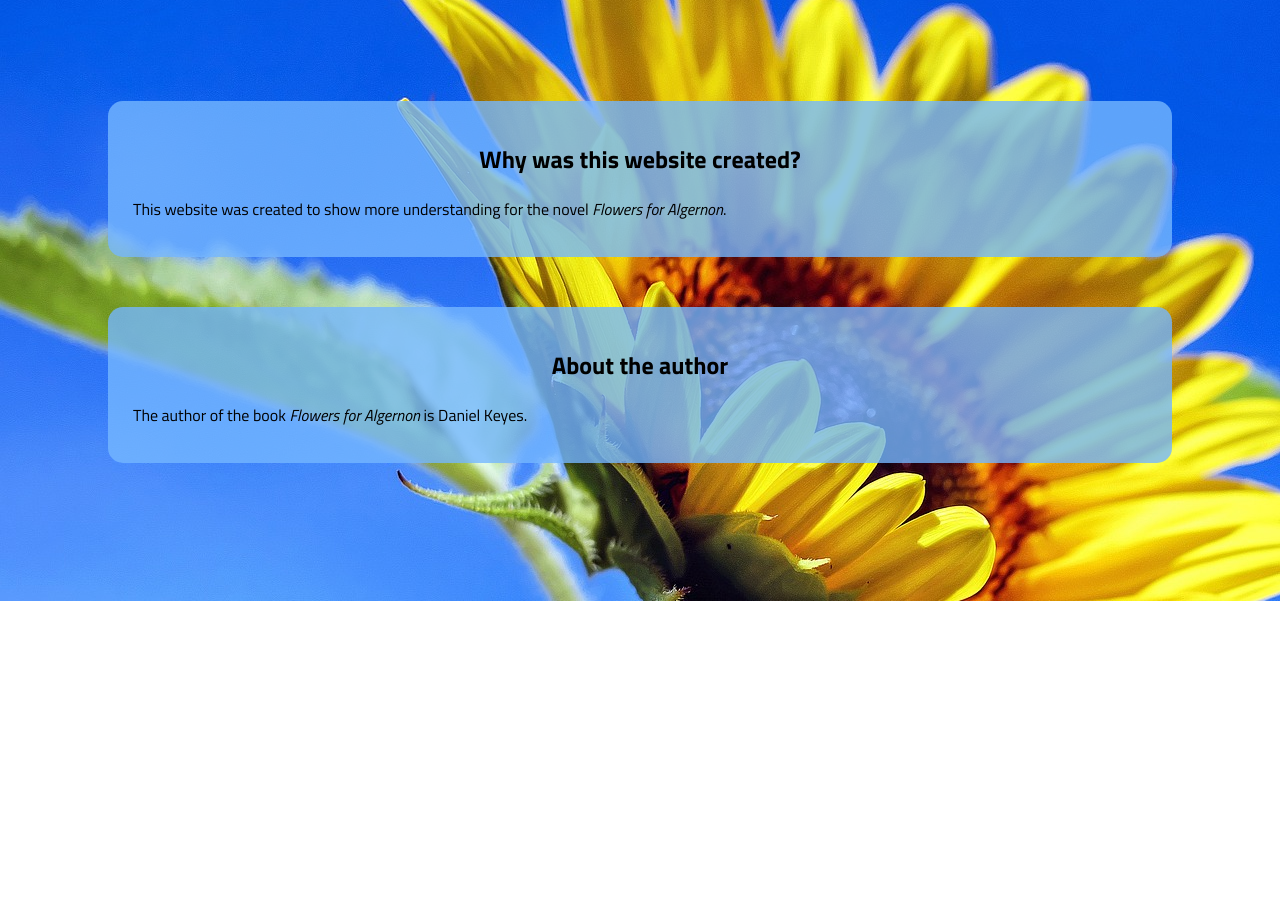
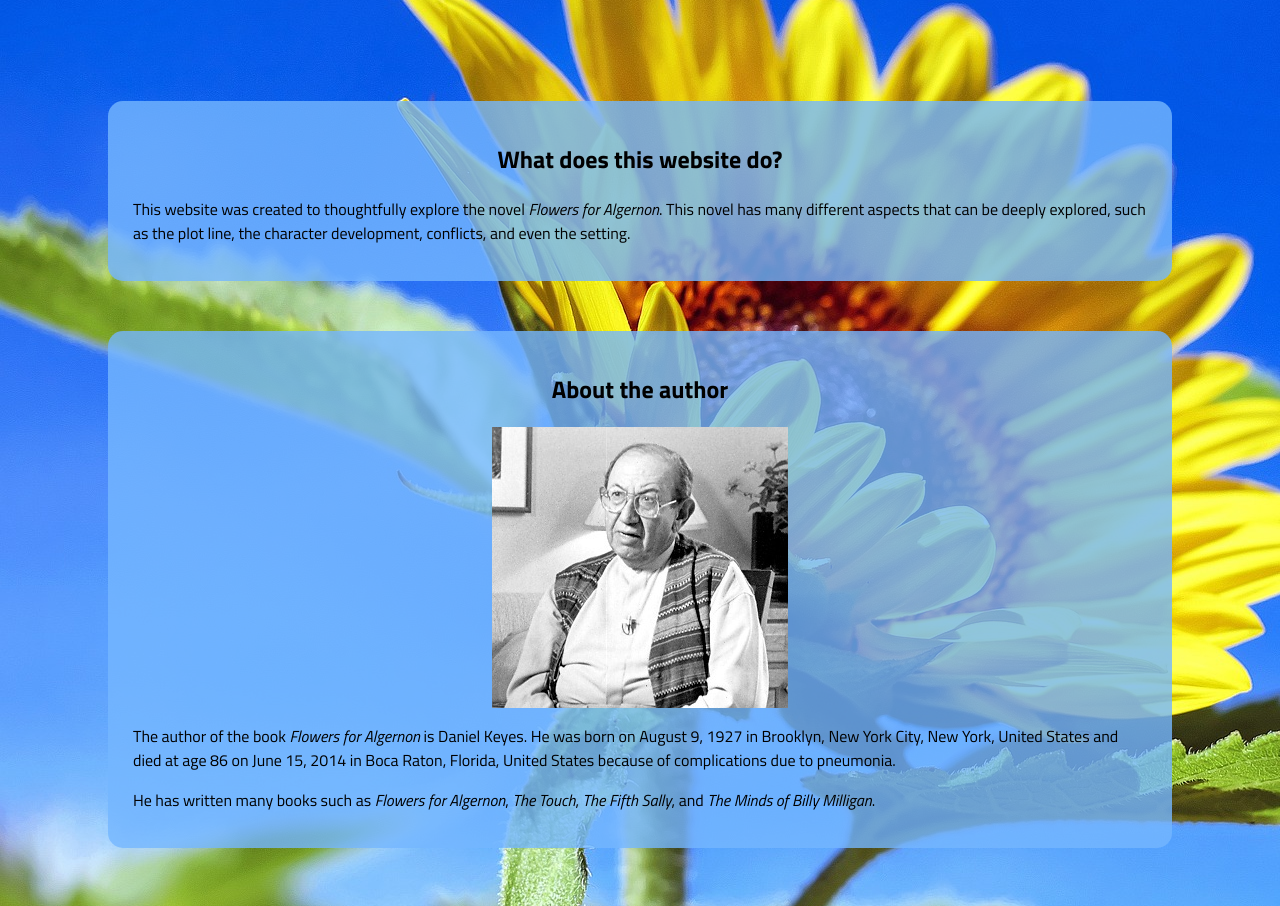
Before and after one commit to ericw-alt/school-website, a plain HTML site: page index.html in a window 1280 px wide. Shown: the part 199-1105 px from the top of the page. Before the commit the page ends 800 px from the top, so only its background shows below. Drawn offline with Linux system fonts and the light colour scheme.

Commit message:
Edited homepage

```diff
--- a/index.html
+++ b/index.html
@@ -35,15 +35,21 @@
     </div>
     <div id="content">
       <div id="description">
-        <h2>Why was this website created?</h2>
+        <h2>What does this website do?</h2>
         <p>
-          This website was created to show more understanding for the novel <i>Flowers for Algernon</i>.
+          This website was created to thoughtfully explore the novel <i>Flowers for Algernon</i>.
+          This novel has many different aspects that can be deeply explored, such as the plot line, the character development, conflicts, and even the setting.
         </p>
       </div>
       <div id="about">
         <h2>About the author</h2>
+        <img src="/school-website/images/daniel_keyes.jpg" style="display: block; margin: auto;" />
         <p>
           The author of the book <i>Flowers for Algernon</i> is Daniel Keyes.
+          He was born on August 9, 1927 in Brooklyn, New York City, New York, United States and died at age 86 on June 15, 2014 in Boca Raton, Florida, United States because of complications due to pneumonia.
+        </p>
+        <p>
+          He has written many books such as <i>Flowers for Algernon</i>, <i>The Touch</i>, <i>The Fifth Sally</i>, and <i>The Minds of Billy Milligan</i>.
         </p>
       </div>
     </div>
```
Also changed, not shown: images/daniel_keyes.jpg (added).
